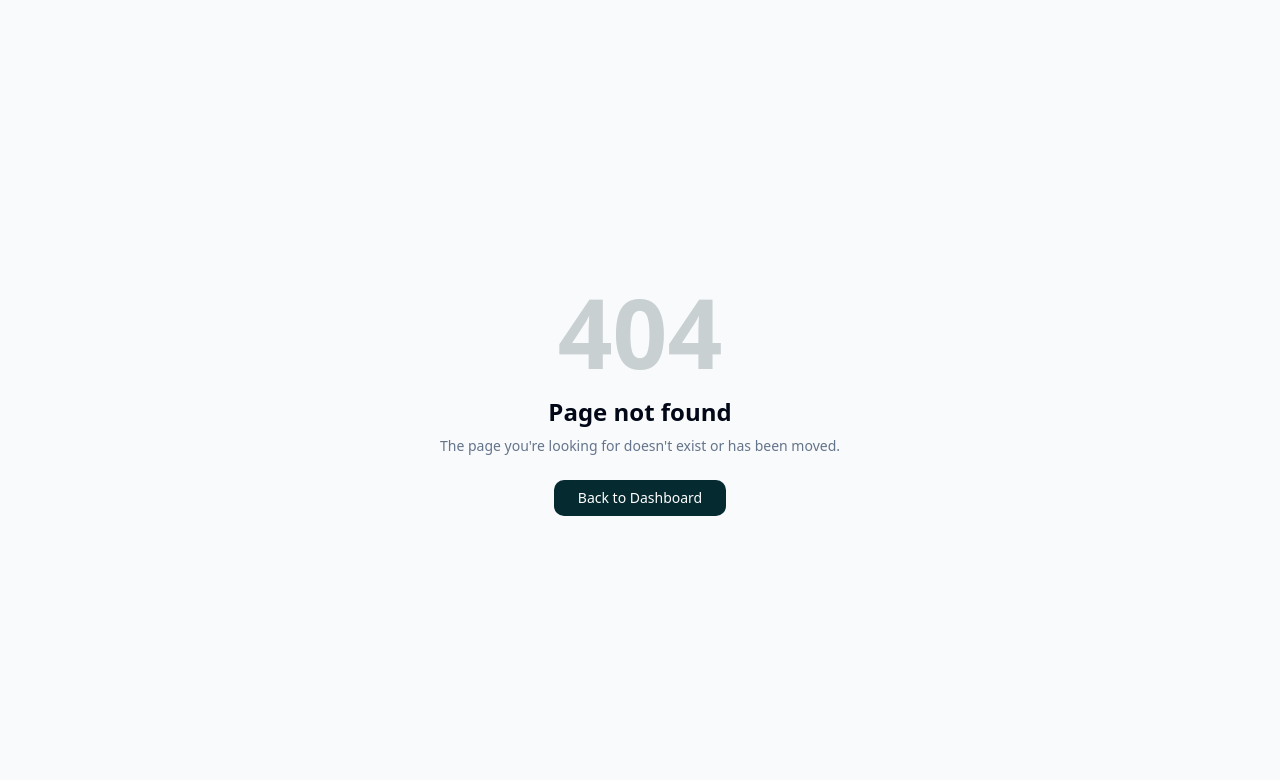
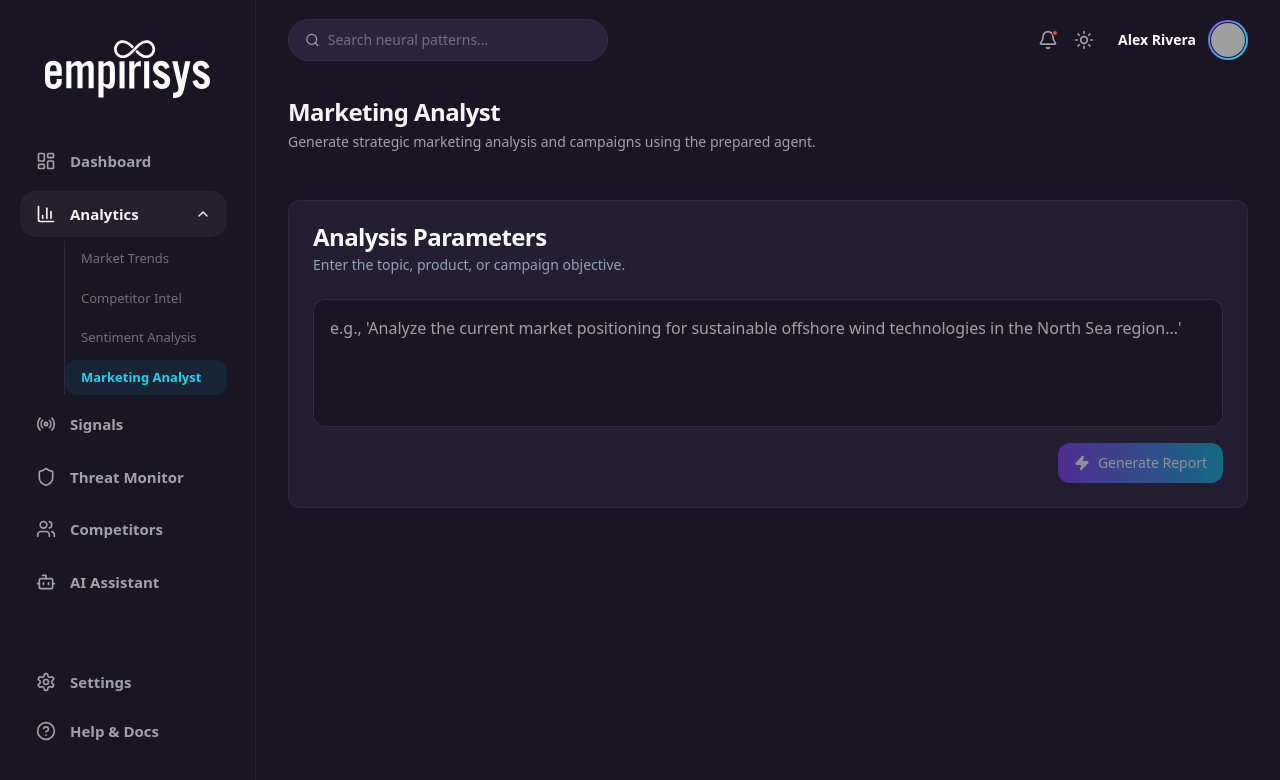
Before and after one commit to amaravhale/EIH-Test, a Next.js app: page /analytics/marketing in a window 1280 px wide. Before the commit this address had no page. Shown: the top 780 px of the page. Built offline with nearby package versions, Linux system fonts and the light colour scheme; grey boxes are pictures that could not be loaded.

Commit message:
feat: add marketing analyst agent UI and backend route

```diff
--- /dev/null
+++ b/src/app/(app)/analytics/marketing/page.tsx
@@ -0,0 +1,143 @@
+"use client";
+
+import React, { useState } from "react";
+import { PageHeader } from "@/components/layout/page-header";
+import { Card, CardContent, CardHeader, CardTitle, CardDescription } from "@/components/ui/card";
+import { Button } from "@/components/ui/button";
+import { Loader2, Zap, Copy, CheckCircle2 } from "lucide-react";
+import { toast } from "@/components/ui/toaster";
+
+export default function MarketingAnalyticsPage() {
+  const [topic, setTopic] = useState("");
+  const [isLoading, setIsLoading] = useState(false);
+  const [analysisResult, setAnalysisResult] = useState<string | null>(null);
+  const [hasCopied, setHasCopied] = useState(false);
+
+  const handleGenerate = async () => {
+    if (!topic.trim()) return;
+
+    setIsLoading(true);
+    setAnalysisResult(null);
+    setHasCopied(false);
+
+    try {
+      const res = await fetch("/api/agent/marketing", {
+        method: "POST",
+        headers: { "Content-Type": "application/json" },
+        body: JSON.stringify({ topic }),
+      });
+
+      if (!res.ok) {
+        throw new Error("Failed to generate analysis");
+      }
+
+      const data = await res.json();
+      setAnalysisResult(data.analysis);
+      toast({
+        title: "Analysis Complete",
+        description: "Your marketing analysis has been successfully generated.",
+      });
+    } catch (e) {
+      console.error(e);
+      toast({
+        title: "Error",
+        description: "There was an error generating the analysis. Please try again.",
+        variant: "destructive",
+      });
+    } finally {
+      setIsLoading(false);
+    }
+  };
+
+  const handleCopy = () => {
+    if (analysisResult) {
+      navigator.clipboard.writeText(analysisResult);
+      setHasCopied(true);
+      setTimeout(() => setHasCopied(false), 2000);
+      toast({
+        title: "Copied to clipboard",
+        description: "Analysis has been copied to your clipboard.",
+      });
+    }
+  };
+
+  return (
+    <div className="space-y-6 animate-in fade-in duration-500 max-w-5xl mx-auto">
+      <PageHeader
+        title="Marketing Analyst"
+        description="Generate strategic marketing analysis and campaigns using the prepared agent."
+      />
+
+      <Card className="bg-white dark:bg-[#241E32] border-zinc-100 dark:border-white/5">
+        <CardHeader>
+          <CardTitle>Analysis Parameters</CardTitle>
+          <CardDescription>Enter the topic, product, or campaign objective.</CardDescription>
+        </CardHeader>
+        <CardContent>
+          <div className="flex flex-col gap-4">
+            <textarea
+              className="w-full h-32 p-4 rounded-xl border border-zinc-200 dark:border-white/10 bg-zinc-50 dark:bg-[#1A1525] text-zinc-900 dark:text-white placeholder:text-zinc-400 focus:outline-none focus:ring-2 focus:ring-violet-500/50 resize-none transition-all"
+              placeholder="e.g., 'Analyze the current market positioning for sustainable offshore wind technologies in the North Sea region...'"
+              value={topic}
+              onChange={(e) => setTopic(e.target.value)}
+              disabled={isLoading}
+            />
+            <div className="flex justify-end">
+              <Button
+                onClick={handleGenerate}
+                disabled={isLoading || !topic.trim()}
+                className="bg-gradient-to-r from-violet-600 to-cyan-500 hover:opacity-90 text-white shadow-lg transition-all"
+              >
+                {isLoading ? (
+                  <>
+                    <Loader2 className="mr-2 h-4 w-4 animate-spin" />
+                    Generating Analysis...
+                  </>
+                ) : (
+                  <>
+                    <Zap className="mr-2 h-4 w-4 fill-white" />
+                    Generate Report
+                  </>
+                )}
+              </Button>
+            </div>
+          </div>
+        </CardContent>
+      </Card>
+
+      {/* Results Container */}
+      {(isLoading || analysisResult) && (
+        <Card className="bg-white dark:bg-[#241E32] border-zinc-100 dark:border-white/5 overflow-hidden animate-in slide-in-from-bottom-4 duration-500">
+          <CardHeader className="flex flex-row items-center justify-between bg-zinc-50 dark:bg-[#1A1525] border-b border-zinc-100 dark:border-white/5">
+            <div>
+              <CardTitle>Generated Intelligence</CardTitle>
+              <CardDescription>AI-synthesized marketing analysis</CardDescription>
+            </div>
+            {analysisResult && (
+              <Button variant="outline" size="sm" onClick={handleCopy} className="gap-2">
+                {hasCopied ? <CheckCircle2 className="h-4 w-4 text-emerald-500" /> : <Copy className="h-4 w-4" />}
+                {hasCopied ? "Copied" : "Copy"}
+              </Button>
+            )}
+          </CardHeader>
+          <CardContent className="p-0">
+            {isLoading ? (
+              <div className="p-10 space-y-4">
+                <div className="h-4 bg-zinc-200 dark:bg-white/5 rounded-md animate-pulse w-3/4"></div>
+                <div className="h-4 bg-zinc-200 dark:bg-white/5 rounded-md animate-pulse w-full"></div>
+                <div className="h-4 bg-zinc-200 dark:bg-white/5 rounded-md animate-pulse w-5/6"></div>
+                <div className="h-4 bg-zinc-200 dark:bg-white/5 rounded-md animate-pulse w-2/3 mt-8"></div>
+                <div className="h-4 bg-zinc-200 dark:bg-white/5 rounded-md animate-pulse w-full"></div>
+                <div className="h-4 bg-zinc-200 dark:bg-white/5 rounded-md animate-pulse w-4/5"></div>
+              </div>
+            ) : (
+              <div className="p-8 prose prose-zinc dark:prose-invert max-w-none text-sm whitespace-pre-wrap leading-relaxed">
+                {analysisResult}
+              </div>
+            )}
+          </CardContent>
+        </Card>
+      )}
+    </div>
+  );
+}
--- /dev/null
+++ b/src/app/api/agent/marketing/route.ts
@@ -0,0 +1,59 @@
+import { NextResponse } from 'next/server';
+import OpenAI from 'openai';
+
+export const maxDuration = 60;
+export const dynamic = 'force-dynamic';
+
+const openai = new OpenAI({
+  apiKey: process.env.OPENAI_API_KEY,
+});
+
+export async function POST(req: Request) {
+  try {
+    const { topic } = await req.json();
+
+    if (!topic) {
+      return new NextResponse("Topic is required", { status: 400 });
+    }
+
+    if (!process.env.OPENAI_API_KEY) {
+      return new NextResponse("Missing OPENAI_API_KEY", { status: 500 });
+    }
+
+    // =========================================================================
+    // PASTE YOUR PREPARED PROMPT HERE
+    // Replace the text inside the backticks below with your prepared prompt.
+    // =========================================================================
+    const SYSTEM_PROMPT = `You are a world-class Marketing Analyst Agent for Empirisys.
+Your goal is to provide deep, actionable marketing analysis, competitive positioning strategies, and campaign ideas.
+
+Structure your analysis using professional markdown formatting (headings, bullet points, bold text).
+Focus on:
+1. Market Positioning & Sentiment
+2. Competitive Strategy & Differentiation
+3. Proposed Campaign Angles & Deliverables
+4. Risk Factors & Mitigation`;
+
+    const completion = await openai.chat.completions.create({
+      model: "gpt-4o",
+      messages: [
+        {
+          role: "system",
+          content: SYSTEM_PROMPT
+        },
+        {
+          role: "user",
+          content: `Please analyze the following topic/campaign: "${topic}"`
+        }
+      ],
+    });
+
+    const analysis = completion.choices[0].message.content || 'No analysis generated.';
+
+    return NextResponse.json({ analysis });
+
+  } catch (error) {
+    console.error("[MARKETING_API_ERROR]", error);
+    return new NextResponse("Internal Error", { status: 500 });
+  }
+}
--- a/src/components/layout/synexis-sidebar.tsx
+++ b/src/components/layout/synexis-sidebar.tsx
@@ -35,6 +35,7 @@ const mainNavItems = [
       { id: "market", label: "Market Trends", href: "/analytics/market" },
       { id: "competitor", label: "Competitor Intel", href: "/analytics/competitor" },
       { id: "sentiment", label: "Sentiment Analysis", href: "/analytics/sentiment" },
+      { id: "marketing", label: "Marketing Analyst", href: "/analytics/marketing" },
     ]
   },
   { id: "signals", label: "Signals", icon: Radio, href: "/market/signals" },
```
